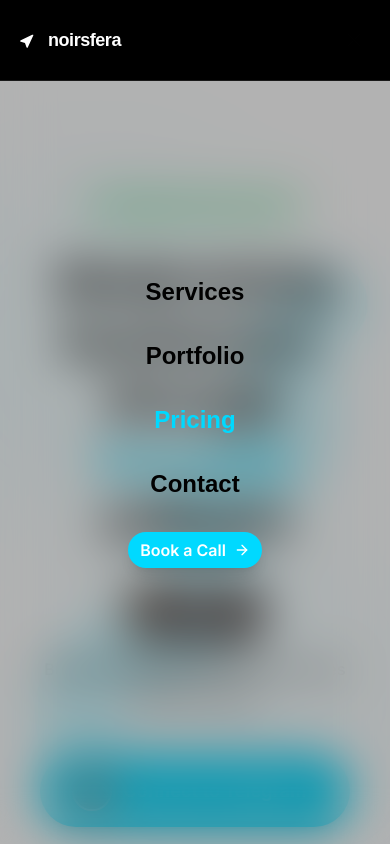
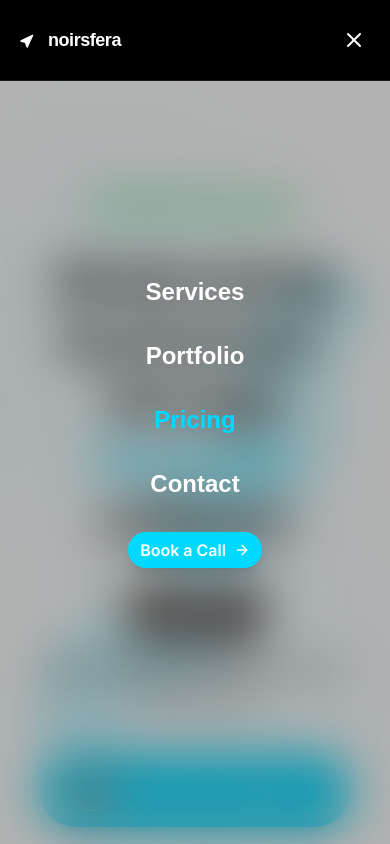
Before and after one commit to FlatBushZombies/noirsfera-agency, a Next.js app: page / in a window 390 px wide. Both pictures are taken after a click on the button 354 px from the left and 40 px from the top of the page. Shown: the top 844 px of the page. Built offline with nearby package versions, Linux system fonts and the light colour scheme; grey boxes are pictures that could not be loaded.

Commit message:
color menu icons

```diff
--- a/components/navbar.tsx
+++ b/components/navbar.tsx
@@ -184,7 +184,7 @@ export function NavBar() {
                 onClick={() => setIsMobileMenuOpen(!isMobileMenuOpen)}
                 aria-label="Toggle menu"
               >
-                {isMobileMenuOpen ? <X size={24} /> : <Menu size={24} />}
+                {isMobileMenuOpen ? <X size={24} color="white" /> : <Menu size={24} color="white" />}
               </button>
             </div>
           </div>
@@ -216,7 +216,7 @@ export function NavBar() {
                   animate={{ opacity: 1, y: 0 }}
                   transition={{ delay: index * 0.1 }}
                   className={`text-2xl font-semibold font-display transition-colors ${
-                    activeSection === link.href.substring(1) ? "text-primary" : "text-foreground hover:text-primary"
+                    activeSection === link.href.substring(1) ? "text-primary" : "text-white hover:text-primary"
                   }`}
                 >
                   {link.name}
```
